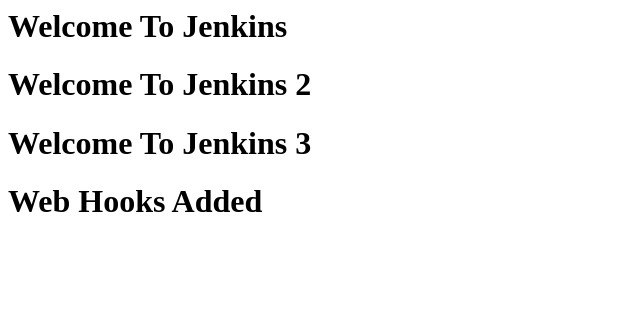
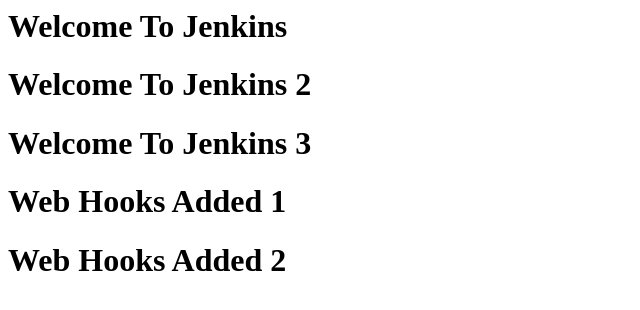
Before and after one commit to sotdevprod/1604, a plain HTML site: page index.html in a window 1280 px wide. Shown: the whole page, without its empty margins (0-640 px from the left). Drawn offline with Linux system fonts and the light colour scheme.

Commit message:
Update index.html

```diff
--- a/index.html
+++ b/index.html
@@ -1,4 +1,5 @@
 <h1> Welcome To Jenkins</h1>
 <h1> Welcome To Jenkins 2</h1>
 <h1> Welcome To Jenkins 3</h1>
-<h1> Web Hooks Added</h1>
+<h1> Web Hooks Added 1</h1>
+<h1> Web Hooks Added 2</h1>
```
